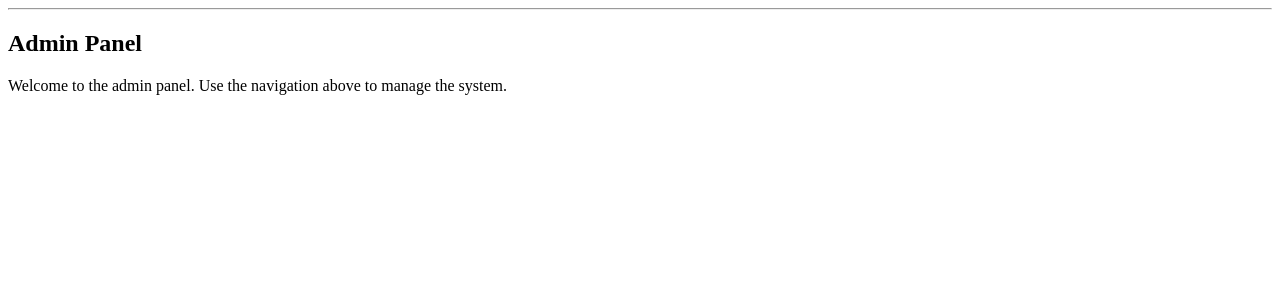
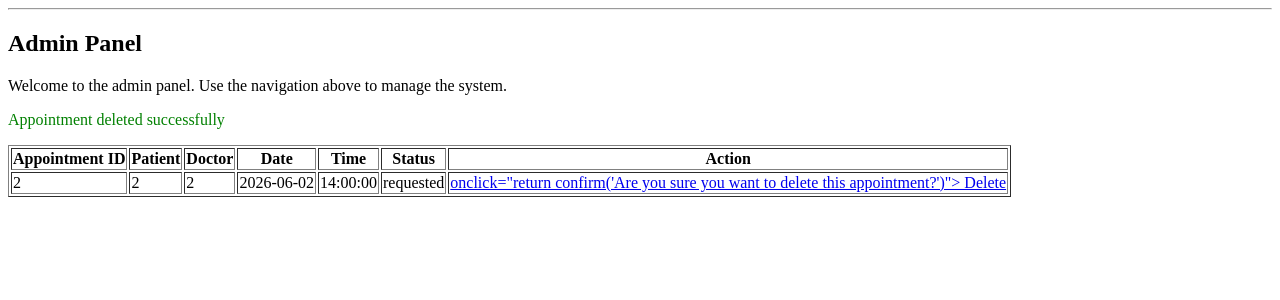
Before and after one commit to TristanMunnik/hospital-appointment-system, a PHP site: page /adminDashboard.php?appointmentID=1 in a window 1280 px wide. Shown: the part 168-468 px from the top of the page. Run offline with PHP 8.4, Linux system fonts and the light colour scheme; a user stored in the database is signed in; data comes from the database, SQL or seed files in the repository; a stand-in replaces the project's code that opens the database connection.

Commit message:
Completed crud - added read and delete for appointments

```diff
--- a/html/adminDashboard.php
+++ b/html/adminDashboard.php
@@ -1,5 +1,9 @@
 <?php
+    require_once "../php/config.php";
     session_start();
+
+    $success = "";
+    $error = "";
 
     if(!isset($_SESSION['user_id'])) {
         header('Location: login.php');
@@ -10,6 +14,22 @@
         header('Location: login.php');
         exit();
     }
+
+    if(isset($_GET['appointmentID'])) {
+
+        try {
+            $appointmentID = $_GET['appointmentID'];
+            $stmt = $pdo->prepare("DELETE FROM appointment WHERE appointmentID = ?");
+            $stmt->execute([$appointmentID]);
+            $success = "Appointment deleted successfully";
+        } catch(PDOException $e) {
+            $error = "Failed to delete appointment.";
+        }
+    }
+
+    $stmt = $pdo->prepare("SELECT * FROM appointment");
+    $stmt->execute([]);
+    $appointments = $stmt->fetchAll();
 ?>
 
 <!DOCTYPE html>
@@ -37,6 +57,40 @@
     <main>
     <h2>Admin Panel</h2>
     <p>Welcome to the admin panel. Use the navigation above to manage the system.</p>
+
+    <?php if($success != "") echo "<p style='color:green'>$success</p>"; ?>
+    <?php if($error != "") echo "<p style='color:red'>$error</p>"; ?>
+
+    <?php if(count($appointments) > 0): ?>
+            <table border="1">
+                <tr>
+                    <th>Appointment ID</th>
+                    <th>Patient</th>
+                    <th>Doctor</th>
+                    <th>Date</th>
+                    <th>Time</th>
+                    <th>Status</th>
+                    <th>Action</th>
+                </tr>
+                <?php foreach($appointments as $appointment): ?>
+                <tr>
+                    <td><?php echo $appointment['appointmentID'] ?></td>
+                    <td><?php echo $appointment['patientID'] ?></td>
+                    <td><?php echo $appointment['doctorID'] ?></td>
+                    <td><?php echo $appointment['date'] ?></td>
+                    <td><?php echo $appointment['time'] ?></td>
+                    <td><?php echo $appointment['status'] ?></td>
+                    <td><a href="adminDashboard.php?appointmentID=<?php echo $appointment['appointmentID']; ?>">
+                        onclick="return confirm('Are you sure you want to delete this appointment?')">
+                        Delete</a>
+                    </td>
+                </tr>
+                <?php endforeach; ?>
+            </table>
+        <?php else: ?>
+            <p>You Have no appointments yet</p>
+        <?php endif; ?>
+
     </main>
 
 </body>
```
Also changed, not shown: html/doctorDashboard.php (+28 -0 lines), html/patientDashboard.php (+31 -2 lines).
